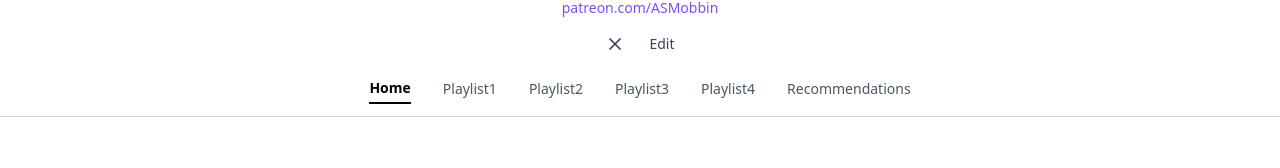
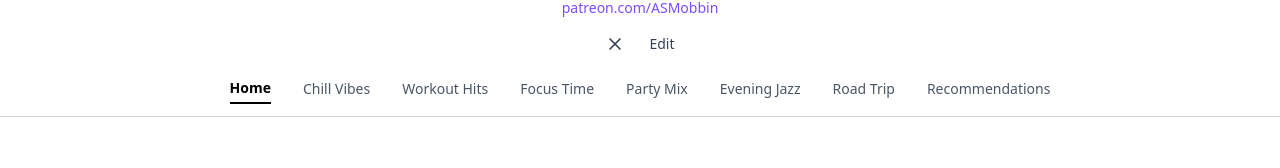
Before and after one commit to Nielson19/mymusicpage, a React app in the folder frontend/: page / in a window 1280 px wide. Shown: the part 438-606 px from the top of the page. Built offline with nearby package versions, Linux system fonts and the light colour scheme; the HTML template or start-up script is replaced by a standard one.

Commit message:
Dark Mode, Mute button, and Tabs

```diff
--- a/frontend/src/components/MusicPlayerFeature.tsx
+++ b/frontend/src/components/MusicPlayerFeature.tsx
@@ -12,6 +12,7 @@ interface MusicPlayerStaticProps {
   songDuration?: number; // in seconds
   songURL?: string;
   imageCoverURL?: string;
+  muted?: boolean;
 }
 
 function MusicPlayerStatic(_props: MusicPlayerStaticProps) {
@@ -77,7 +78,7 @@ function MusicPlayerStatic(_props: MusicPlayerStaticProps) {
       style={{ background: `url(${ImageCoverPlaceholder})` }}
     >
       {/* Hidden audio element */}
-      <audio ref={audioRef} src={testAudio} preload="metadata" />
+      <audio ref={audioRef} muted={_props.muted} src={testAudio} preload="metadata" />
       <img
         src={ImageCoverPlaceholder}
         alt="Cover"
--- a/frontend/src/pages/ProfilePageView.tsx
+++ b/frontend/src/pages/ProfilePageView.tsx
@@ -1,22 +1,34 @@
 import React, { useState } from "react";
 import MusicPlayerFeature from "../components/MusicPlayerFeature";
-import {
-  Upload,
-  MoreHorizontal,
-  SquarePen,
-  Volume2,
-  Palette,
-  X,
-} from "lucide-react";
+import {Upload, MoreHorizontal, SquarePen, Volume2, Palette, X, VolumeX,} from "lucide-react";
 import MasonryAdvanced from "../components/GeneralComp/MasonryAdvanced";
 import { mockPlaylists } from "../components/GeneralComp/MockPlaylists";
 
 function ProfilePageView() {
   const [activeTab, setActiveTab] = useState("Home");
+  const [dark, setDark] = useState(false);
+  const [mute, setMute] = useState(false)
 
-  const galleryBlocks = [...Array(15)].map((_, i) => (
-    <div key={i} className="bg-[#0E1117] w-full h-64 rounded-lg"></div>
-  ));
+  // Dynamic tabs: Home + playlist names + Recommendations
+  const tabs = ["Home", ...mockPlaylists.map(p => p.name), "Recommendations"];
+
+  const tabToPlaylist: Record<string, typeof mockPlaylists> = {
+    Home: mockPlaylists, // show all playlists
+    Recommendations: mockPlaylists.slice(-1), // example, last playlist
+  };
+
+  // Automatically map each playlist name to itself
+  mockPlaylists.forEach((playlist) => {
+    tabToPlaylist[playlist.name] = [playlist];
+  });
+
+  function themeButton() {
+    setDark(prevClick => !prevClick)
+  }
+
+  function handleMute() {
+    setMute(prevClick => !prevClick)
+  }
 
   return (
     <div className="min-h-screen bg-black text-white flex flex-col">
@@ -24,16 +36,16 @@ function ProfilePageView() {
         {/* Music player featured */}
 
         <div className="left-1/2 flex items-center justify-between shadow-2xl rounded-2xl">
-          <MusicPlayerFeature />
+          <MusicPlayerFeature muted={mute} />
         </div>
 
-        <button className="absolute top-4 right-4 bg-white/40 p-3 rounded-md">
-          <Volume2 className="text-white w-6 h-6" />
+        <button onClick={handleMute} className="absolute top-4 right-4 bg-white/40 p-3 rounded-md">
+          {mute ?<VolumeX className="text-white w-6 h-6"/> : <Volume2 className="text-white w-6 h-6"/>}
         </button>
       </div>
 
       <div className="w-full bg-white text-black pb-6 pt-12 relative">
-        <button className="absolute top-6 left-6 bg-black w-10 h-10 rounded-xl flex items-center justify-center shadow-lg">
+        <button onClick={themeButton} className="absolute top-6 left-6 bg-black w-10 h-10 rounded-xl flex items-center justify-center shadow-lg">
           <Palette className="text-white w-5 h-5" />
         </button>
 
@@ -76,16 +88,8 @@ function ProfilePageView() {
 
           <div className="w-20"></div>
         </div>
-
         <div className="flex justify-center gap-8 mt-6 text-gray-600 text-sm border-b border-gray-300 pb-3">
-          {[
-            "Home",
-            "Playlist1",
-            "Playlist2",
-            "Playlist3",
-            "Playlist4",
-            "Recommendations",
-          ].map((tab) => (
+          {tabs.map((tab) => (
             <button
               key={tab}
               onClick={() => setActiveTab(tab)}
@@ -100,10 +104,9 @@ function ProfilePageView() {
           ))}
         </div>
       </div>
-      {/* TODO Here is the custom part for the theme in the bottom make login form paint color in the corner */}
-      <div className="w-full bg-white px-4 py-8">
+      <div className={`w-full px-4 py-8 ${ dark ? "bg-black text-white transition-colors duration-300 ease-in-out" : "bg-white text-black transition-colors duration-300 ease-in-out"}`}>
         <MasonryAdvanced
-          dataSources={mockPlaylists}
+          dataSources={tabToPlaylist[activeTab] || []}
           gap={16}
           minColumnWidth={200}
         />
```
